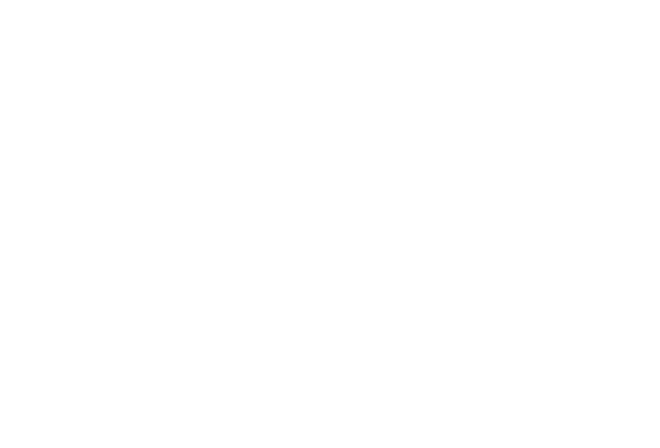
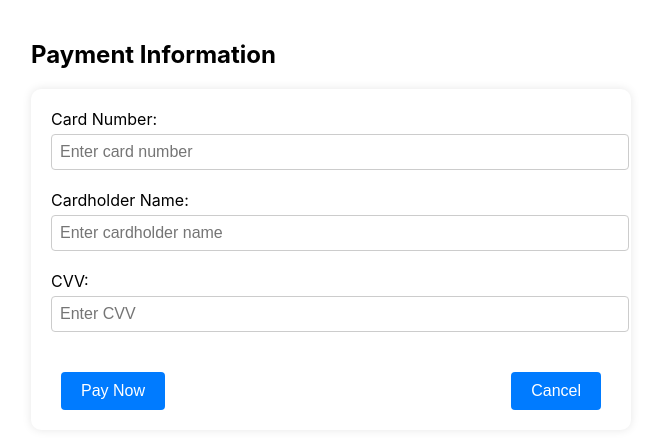
Before and after one commit to mzbayaa/e-Hotels-App, a React (Create React App) app: page /payment in a window 1280 px wide. Before the commit this address had no page. Shown: the top 448 px of the page, without its empty margins (309-969 px from the left). Built offline with nearby package versions, Linux system fonts and the light colour scheme.

Commit message:
created all pages

```diff
--- a/src/App.js
+++ b/src/App.js
@@ -5,14 +5,20 @@ import Home from "./Components/Pages/Home";
 import Search from "./Components/Pages/Customer/Search";
 import SignUp from "./Components/Pages/Customer/SignUp";
 import Employee from "./Components/Pages/Employee/Employee";
+import Booking from "./Components/Pages/Customer/Booking";
+import Confirmation from "./Components/Pages/Customer/Confirmation";
+import Payment from "./Components/Pages/Customer/Payment";
 
 function App() {
   return (
     <Router>
       <Routes>
         <Route path="/" exact element={<Home />} />
+        <Route path="/sign-up" exact element={<SignUp />} />
         <Route path="/search" exact element={<Search />} />
-        <Route path="/sign-up" exact element={<SignUp />} />
+        <Route path="/booking/:hotelId" element={<Booking />} />
+        <Route path="/payment" element={<Payment />} />
+        <Route path="/confirmation" element={<Confirmation />} />
         <Route path="/employee" exact element={<Employee />} />
       </Routes>
     </Router>
--- /dev/null
+++ b/src/Components/Pages/Customer/Booking.css
@@ -0,0 +1,40 @@
+.booking-container {
+  margin: 0 auto;
+  padding: 20px;
+}
+
+.booking-card {
+  background-color: #fff;
+  border-radius: 10px;
+  box-shadow: 0 0 10px rgba(0, 0, 0, 0.1);
+  padding: 20px;
+  margin-bottom: 20px;
+  margin: 0 auto;
+}
+
+.booking-card h3 {
+  margin-top: 0;
+  font-size: 24px;
+  color: #333;
+}
+
+.booking-card p {
+  margin: 10px 0;
+  font-size: 16px;
+  color: #666;
+}
+
+.booking-card button {
+  padding: 10px 20px;
+  font-size: 16px;
+  color: #fff;
+  background-color: #007bff;
+  border: none;
+  border-radius: 4px;
+  cursor: pointer;
+  transition: background-color 0.3s;
+}
+
+.booking-card button:hover {
+  background-color: #0056b3;
+}
--- /dev/null
+++ b/src/Components/Pages/Customer/Booking.jsx
@@ -0,0 +1,38 @@
+import React from "react";
+import { useParams, useNavigate } from "react-router-dom";
+
+const Booking = () => {
+  const { hotelId } = useParams();
+
+  const navigate = useNavigate();
+
+  const handleBookClick = () => {
+    navigate("/payment");
+  };
+
+  // Retrieve the selected hotel details based on hotelId
+  // You may fetch this data from an API or use context/state management
+  const hotelDetails = {
+    id: 1,
+    name: "Hotel A",
+    capacity: 2,
+    amenities: ["TV", "Air Conditioning", "Wi-Fi"],
+    address: "123 Main St, City, Country",
+    // Add more hotel details as needed
+  };
+
+  return (
+    <div>
+      <h2>Booking Page</h2>
+      <h3>{hotelDetails.name}</h3>
+      <p>Capacity: {hotelDetails.capacity}</p>
+      <p>Amenities: {hotelDetails.amenities.join(", ")}</p>
+      <p>Address: {hotelDetails.address}</p>
+      <button className="btn" onClick={handleBookClick}>
+        Book
+      </button>
+    </div>
+  );
+};
+
+export default Booking;
--- /dev/null
+++ b/src/Components/Pages/Customer/Confirmation.css
@@ -0,0 +1,17 @@
+.page {
+  display: flex;
+  align-items: center;
+  flex-direction: column;
+}
+
+.header {
+  display: flex;
+  margin: 125px;
+  align-items: center;
+  flex-direction: column;
+}
+
+.button {
+  margin-top: 125px;
+  margin-bottom: 50px;
+}
--- /dev/null
+++ b/src/Components/Pages/Customer/Confirmation.jsx
@@ -0,0 +1,29 @@
+import React from "react";
+import "./Confirmation.css";
+import { useNavigate } from "react-router-dom";
+
+export default function Confirmation() {
+  const navigate = useNavigate();
+
+  return (
+    <div className="page">
+      <h1 className="header">Booking Confirmed!</h1>
+      <p className="message">
+        We have succecufully received and confirmed your reservation request.{" "}
+      </p>
+      <p>An email confirming your reservation will be sent to you shortly </p>
+      {/* <p>Booking Number: #{bookingId} </p> */}
+      <p>Booking Number: #1111111 </p>
+      <div className="button">
+        <button
+          className="btn btn-success"
+          onClick={() => {
+            navigate("/");
+          }}
+        >
+          Home
+        </button>
+      </div>
+    </div>
+  );
+}
--- /dev/null
+++ b/src/Components/Pages/Customer/Payment.css
@@ -0,0 +1,49 @@
+.payment-container {
+  max-width: 600px;
+  margin: 0 auto;
+  padding: 20px;
+}
+
+.payment-form {
+  background-color: #fff;
+  border-radius: 10px;
+  box-shadow: 0 0 10px rgba(0, 0, 0, 0.1);
+  padding: 20px;
+}
+
+.form-group {
+  margin-bottom: 20px;
+}
+
+.form-group label {
+  display: block;
+  margin-bottom: 5px;
+}
+
+input[type="text"] {
+  width: 100%;
+  padding: 10px;
+  font-size: 16px;
+  border: 1px solid #ccc;
+  border-radius: 4px;
+}
+
+.payment-buttons {
+  display: flex;
+  justify-content: space-between;
+}
+
+.btn {
+  padding: 10px 20px;
+  font-size: 16px;
+  color: #fff;
+  background-color: #007bff;
+  border: none;
+  border-radius: 4px;
+  cursor: pointer;
+  transition: background-color 0.3s;
+}
+
+.btn:hover {
+  background-color: #0056b3;
+}
--- /dev/null
+++ b/src/Components/Pages/Customer/Payment.jsx
@@ -0,0 +1,102 @@
+import React, { useState } from "react";
+import { useNavigate } from "react-router-dom";
+import "./Payment.css";
+
+const Payment = () => {
+  const navigate = useNavigate();
+
+  const [paymentInfo, setPaymentInfo] = useState({
+    cardNumber: "",
+    cardName: "",
+    cvv: "",
+  });
+
+  const [errors, setErrors] = useState({});
+
+  const handlePayment = () => {
+    const newErrors = {};
+
+    // Validate card number
+    if (!paymentInfo.cardNumber || paymentInfo.cardNumber.length !== 16) {
+      newErrors.cardNumber = "Card number must be 16 digits";
+    }
+
+    // Validate cardholder name
+    if (!paymentInfo.cardName) {
+      newErrors.cardName = "Cardholder name is required";
+    }
+
+    // Validate CVV
+    if (!paymentInfo.cvv || paymentInfo.cvv.length !== 3) {
+      newErrors.cvv = "CVV must be 3 digits";
+    }
+
+    if (Object.keys(newErrors).length === 0) {
+      // No errors, proceed with payment
+      navigate("/confirmation"); // Redirect to confirmation page after payment
+    } else {
+      // Update errors state to display error messages
+      setErrors(newErrors);
+    }
+  };
+
+  const handleCancel = () => {
+    navigate("/search"); // Redirect to search page if payment is canceled
+  };
+
+  return (
+    <div className="payment-container">
+      <h2>Payment Information</h2>
+      <div className="payment-form">
+        <div className="form-group">
+          <label>Card Number:</label>
+          <input
+            type="number" // Change input type to "number"
+            value={paymentInfo.cardNumber}
+            onChange={(e) =>
+              setPaymentInfo({ ...paymentInfo, cardNumber: e.target.value })
+            }
+            placeholder="Enter card number"
+          />
+          {errors.cardNumber && (
+            <span className="error">{errors.cardNumber}</span>
+          )}
+        </div>
+        <div className="form-group">
+          <label>Cardholder Name:</label>
+          <input
+            type="text"
+            value={paymentInfo.cardName}
+            onChange={(e) =>
+              setPaymentInfo({ ...paymentInfo, cardName: e.target.value })
+            }
+            placeholder="Enter cardholder name"
+          />
+          {errors.cardName && <span className="error">{errors.cardName}</span>}
+        </div>
+        <div className="form-group">
+          <label>CVV:</label>
+          <input
+            type="number" // Change input type to "number"
+            value={paymentInfo.cvv}
+            onChange={(e) =>
+              setPaymentInfo({ ...paymentInfo, cvv: e.target.value })
+            }
+            placeholder="Enter CVV"
+          />
+          {errors.cvv && <span className="error">{errors.cvv}</span>}
+        </div>
+        <div className="payment-buttons">
+          <button className="btn" onClick={handlePayment}>
+            Pay Now
+          </button>
+          <button className="btn" onClick={handleCancel}>
+            Cancel
+          </button>
+        </div>
+      </div>
+    </div>
+  );
+};
+
+export default Payment;
--- a/src/Components/Pages/Customer/Search.css
+++ b/src/Components/Pages/Customer/Search.css
@@ -68,6 +68,7 @@ ul li {
   display: grid;
   grid-template-columns: repeat(auto-fit, minmax(250px, 1fr));
   gap: 20px;
+  cursor: pointer;
 }
 
 .hotel-card {
--- a/src/Components/Pages/Customer/Search.jsx
+++ b/src/Components/Pages/Customer/Search.jsx
@@ -1,10 +1,19 @@
 import React, { useState } from "react";
+import { useNavigate } from "react-router-dom";
 import "./Search.css";
 
 const Search = () => {
+  const navigate = useNavigate();
+
+  // Handler for navigating to booking page
+  const handleBookingClick = (hotelId) => {
+    navigate(`/booking/${hotelId}`);
+  };
+
   // Simulated hotel data
   const hotelData = [
     {
+      id: 1,
       name: "Hotel A",
       capacity: 2,
       area: "City",
@@ -14,6 +23,7 @@ const Search = () => {
       amenities: ["TV", "Air Conditioning", "Wi-Fi"],
     },
     {
+      id: 2,
       name: "Hotel B",
       capacity: 4,
       area: "Beach",
@@ -23,6 +33,7 @@ const Search = () => {
       amenities: ["TV", "Air Conditioning", "Wi-Fi"],
     },
     {
+      id: 3,
       name: "Hotel C",
       capacity: 2,
       area: "City",
@@ -32,6 +43,7 @@ const Search = () => {
       amenities: ["TV", "Air Conditioning", "Wi-Fi"],
     },
     {
+      id: 4,
       name: "Hotel D",
       capacity: 6,
       area: "Mountain",
@@ -59,10 +71,18 @@ const Search = () => {
   const renderHotelCards = () => {
     return (
       <div className="hotel-cards">
-        {filteredHotels.map((hotel, index) => (
-          <div key={index} className="hotel-card">
+        {filteredHotels.map((hotel) => (
+          <div
+            key={hotel.id}
+            className="hotel-card"
+            onClick={handleBookingClick}
+          >
             <h3>{hotel.name}</h3>
+            <h4>{hotel.hotelChain}</h4>
             <p>Capacity: {hotel.capacity}</p>
+            <p>Rating: {hotel.category}</p>
+            <p>Area: {hotel.area}</p>
+            <p>Price: ${hotel.price}</p>
             <p>Amenities: {hotel.amenities.join(", ")}</p>
           </div>
         ))}
@@ -270,11 +290,6 @@ const Search = () => {
               <p>No hotels found.</p>
             )}
           </div>
-          {/* <ul>
-            {filteredHotels.map((hotel, index) => (
-              <li key={index}>{hotel.name}</li>
-            ))}
-          </ul> */}
         </div>
       ) : (
         <p>No hotels found.</p>
```
